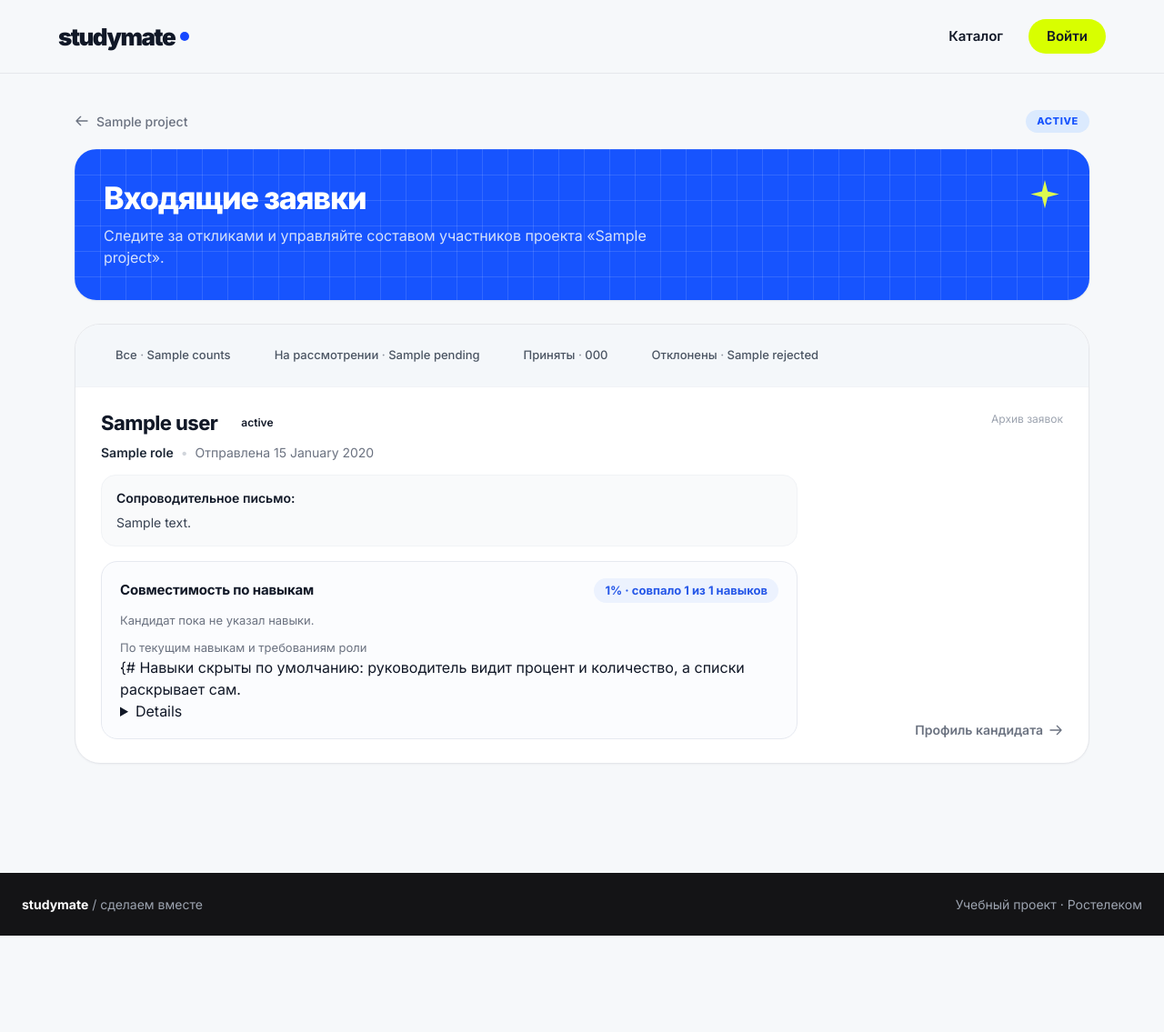
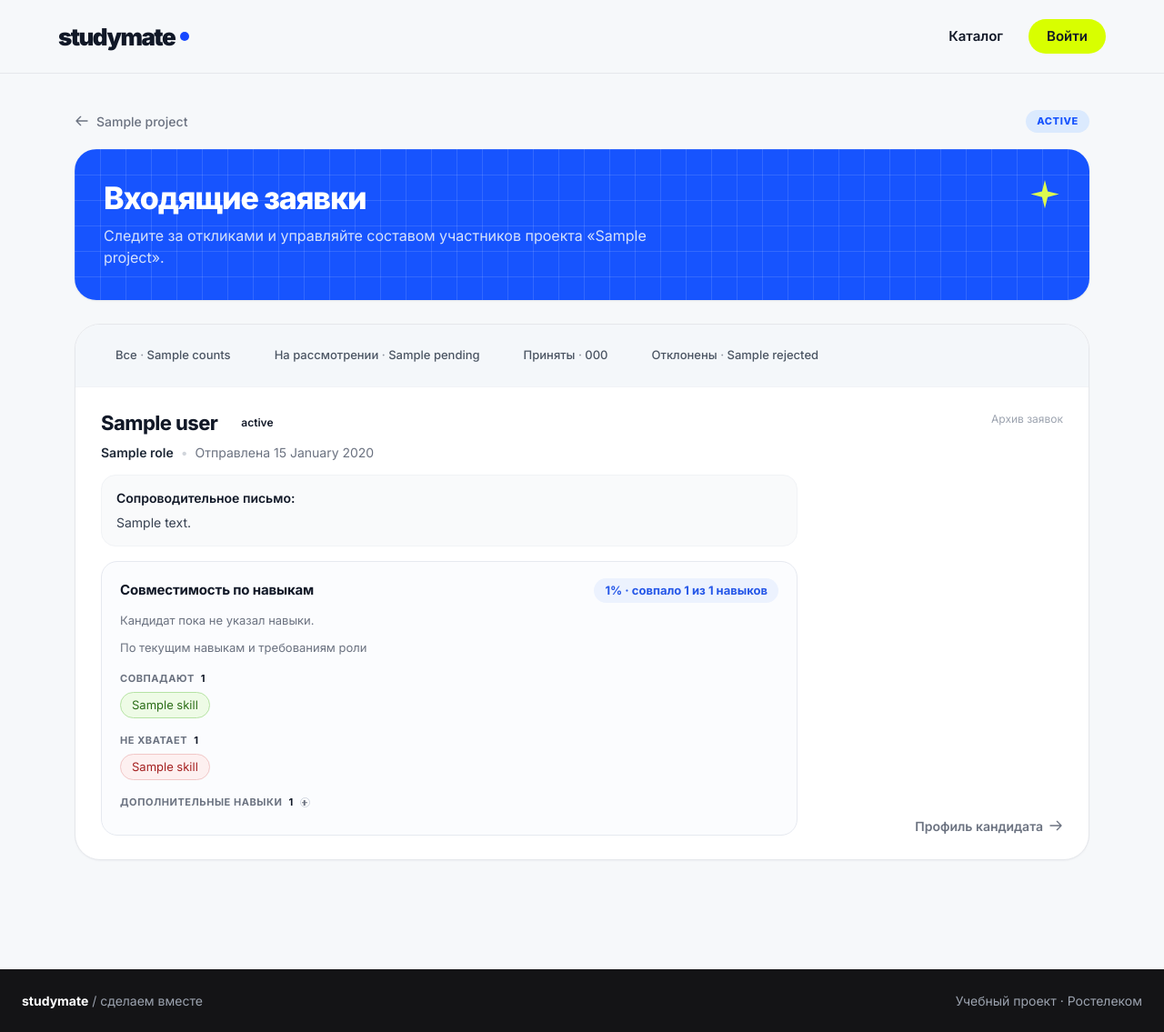
Before and after one commit to akhaD-max/study-mate, a Django app: template applications/templates/applications/incoming.html in a window 1280 px wide. Shown: the whole page at 91% size. Before the commit the page ends 1029 px from the top, so only its background shows below. Run offline with Django 5.2, Linux system fonts and the light colour scheme; the template is opened without the code that fills it: most values are stand-ins (such as "Sample title", 1, 10 or a date in 2020).

Commit message:
Fix leaked template comment and expand match skills by default
Django only accepts single-line {# #} comments, so the multi-line note was
rendered as text on the cards; switch to a {% comment %} block.

Matched and missing skills are now always visible, since they drive the
hiring decision. Only the additional-skills group stays collapsed.

Co-authored-by: arena-agent <297053741+arena-agent@users.noreply.github.com>

```diff
--- a/applications/templates/applications/incoming.html
+++ b/applications/templates/applications/incoming.html
@@ -67,22 +67,24 @@
                 {% if application.status != 'pending' %}
                     <p class="in-match-note">По текущим навыкам и требованиям роли</p>
                 {% endif %}
-                {# Навыки скрыты по умолчанию: руководитель видит процент и количество,
-                   а списки раскрывает сам. <details> работает без JS. #}
+                {% comment %}
+                    Совпавшие и недостающие навыки видны сразу: это суть решения
+                    по заявке. Дополнительные навыки свернуты в <details> без JS.
+                {% endcomment %}
                 {% if application.skill_match.matched_skills %}
-                    <details class="in-skill-group">
-                        <summary class="in-skill-label">Совпадают <span class="in-skill-count">{{ application.skill_match.matched_skills|length }}</span><span class="in-skill-toggle" aria-hidden="true"></span></summary>
+                    <div class="in-skill-group">
+                        <span class="in-skill-label">Совпадают <span class="in-skill-count">{{ application.skill_match.matched_skills|length }}</span></span>
                         <ul>{% for skill in application.skill_match.matched_skills %}<li class="in-skill-matched">{{ skill.name }}</li>{% endfor %}</ul>
-                    </details>
+                    </div>
                 {% endif %}
                 {% if application.skill_match.missing_skills %}
-                    <details class="in-skill-group">
-                        <summary class="in-skill-label">Не хватает <span class="in-skill-count">{{ application.skill_match.missing_skills|length }}</span><span class="in-skill-toggle" aria-hidden="true"></span></summary>
+                    <div class="in-skill-group">
+                        <span class="in-skill-label">Не хватает <span class="in-skill-count">{{ application.skill_match.missing_skills|length }}</span></span>
                         <ul>{% for skill in application.skill_match.missing_skills %}<li class="in-skill-missing">{{ skill.name }}</li>{% endfor %}</ul>
-                    </details>
+                    </div>
                 {% endif %}
                 {% if application.skill_match.extra_skills %}
-                    <details class="in-skill-group">
+                    <details class="in-skill-group in-skill-extra">
                         <summary class="in-skill-label">Дополнительные навыки <span class="in-skill-count">{{ application.skill_match.extra_skills|length }}</span><span class="in-skill-toggle" aria-hidden="true"></span></summary>
                         <ul>{% for skill in application.skill_match.extra_skills %}<li>{{ skill.name }}</li>{% endfor %}</ul>
                     </details>
--- a/static/css/incoming.css
+++ b/static/css/incoming.css
@@ -179,19 +179,23 @@
     display: inline-flex;
     align-items: center;
     gap: 7px;
-    padding: 3px 8px 3px 0;
-    border-radius: 6px;
-    list-style: none;
-    cursor: pointer;
+    margin-bottom: 6px;
     color: #6b7280;
     font-size: 11px;
     font-weight: 700;
     letter-spacing: .05em;
     text-transform: uppercase;
 }
-.in-skill-label::-webkit-details-marker { display: none; }
-.in-skill-label:hover { color: #2557e8; }
-.in-skill-label:focus-visible { outline: 2px solid #2557e855; outline-offset: 2px; }
+/* Сворачивается только группа дополнительных навыков. */
+.in-skill-extra > .in-skill-label {
+    padding: 3px 8px 3px 0;
+    border-radius: 6px;
+    list-style: none;
+    cursor: pointer;
+}
+.in-skill-extra > .in-skill-label::-webkit-details-marker { display: none; }
+.in-skill-extra > .in-skill-label:hover { color: #2557e8; }
+.in-skill-extra > .in-skill-label:focus-visible { outline: 2px solid #2557e855; outline-offset: 2px; }
 .in-skill-count { color: #111827; font-size: 11px; }
 .in-skill-toggle {
     position: relative;
@@ -214,7 +218,7 @@
 }
 .in-skill-toggle::after { transform: translate(-50%, -50%) rotate(90deg); }
 .in-skill-group[open] .in-skill-toggle::after { opacity: 0; }
-.in-skill-group[open] .in-skill-label { margin-bottom: 4px; }
+.in-skill-extra[open] > .in-skill-label { margin-bottom: 4px; }
 .in-skill-group ul { display: flex; flex-wrap: wrap; gap: 8px; margin: 0; padding: 0; list-style: none; }
 .in-skill-group li {
     padding: 4px 12px;
```
Also changed, not shown: tests/applications/test_incoming_skill_match.py (+18 -8 lines).
